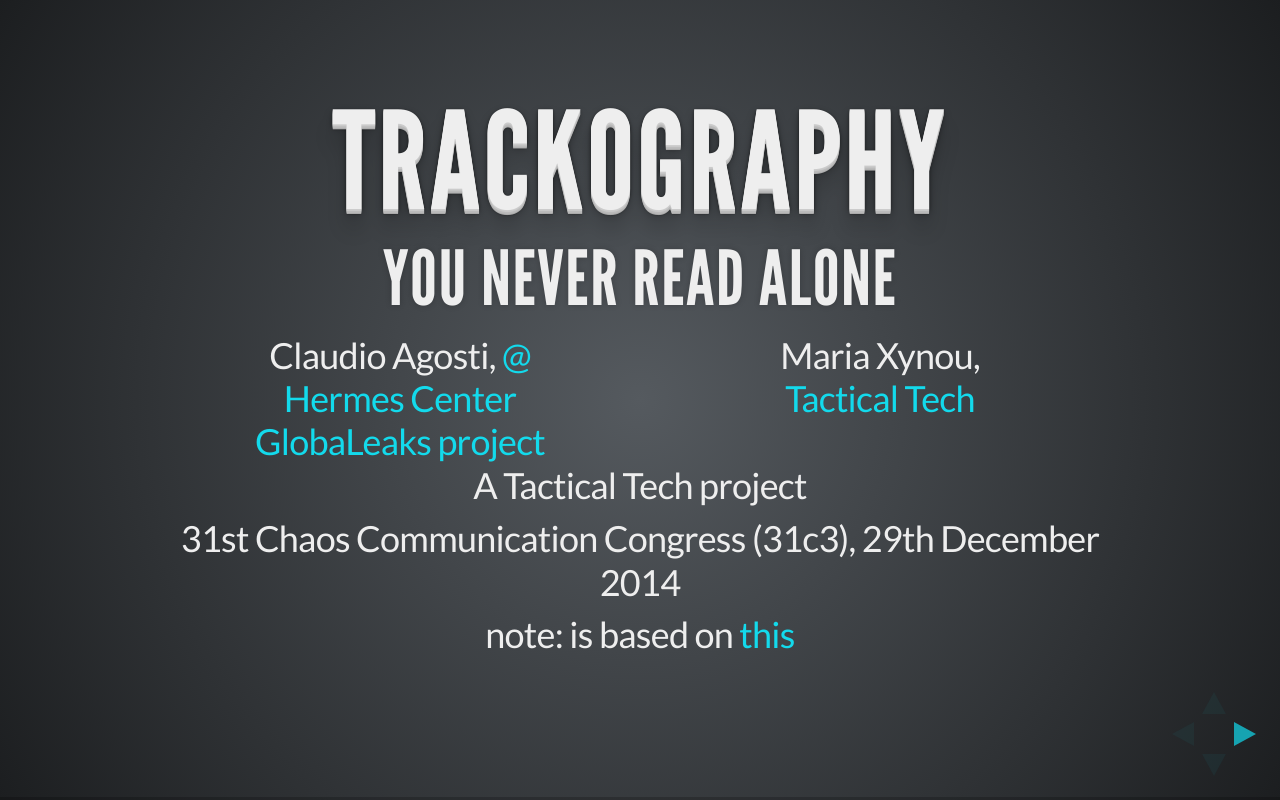
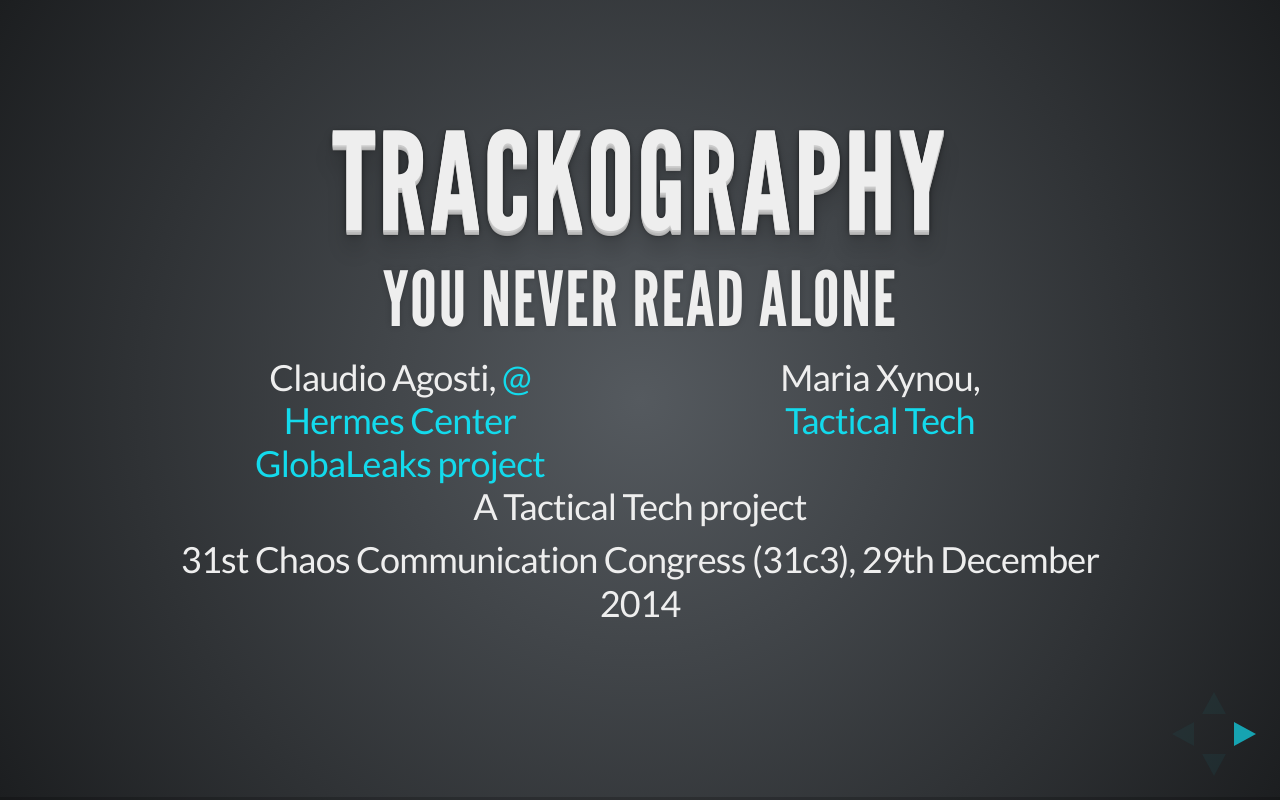
Before and after one commit to trackography/trackography.github.io, a plain HTML site: page 31c3/index.html in a window 1280 px wide. Drawn offline with Linux system fonts and the light colour scheme.

Commit message:
deleted pad link

```diff
--- a/31c3/index.html
+++ b/31c3/index.html
@@ -48,7 +48,7 @@
                     <p>31st Chaos Communication Congress (31c3), 29th December 2014</p>
                 </div>
 
-                note: is based on <a href="https://notes.tacticaltech.org/p/trackmap">this</a>
+
             </section>
 
             <section>
```
